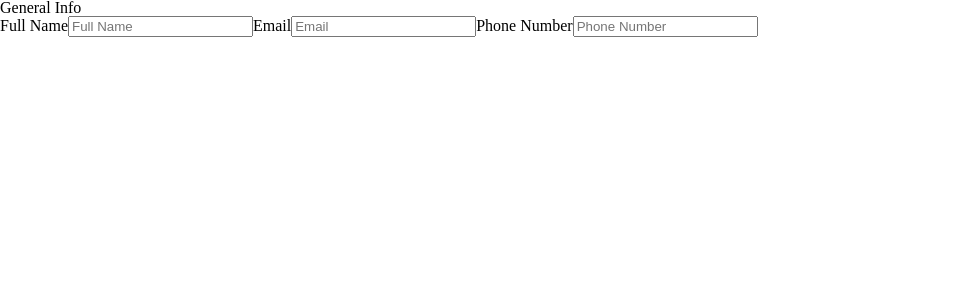
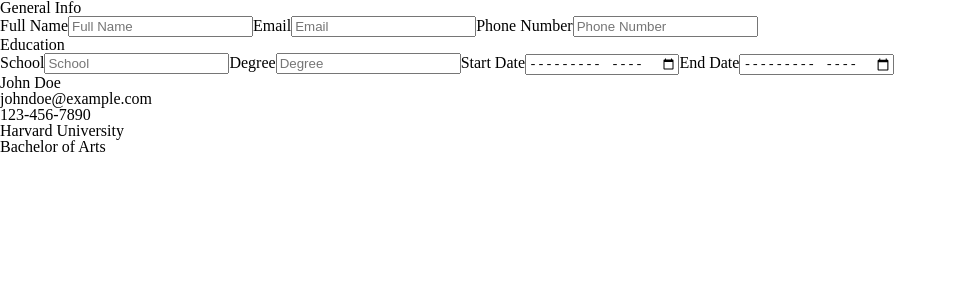
Before and after one commit to dylen400mh/cv-application, a React (Vite) app: page / in a window 1280 px wide. Shown: the top 300 px of the page, without its empty margins (0-957 px from the left). Built offline with nearby package versions, Linux system fonts and the light colour scheme.

Commit message:
Create Education component

```diff
--- a/src/components/App.jsx
+++ b/src/components/App.jsx
@@ -1,19 +1,28 @@
 import { useState } from "react";
 import "../styles/App.css";
 import GeneralInfo from "./GeneralInfo";
+import Education from "./Education";
 import Resume from "./Resume";
 
 function App() {
   const [generalInfo, setGeneralInfo] = useState({
-    name: "",
-    email: "",
-    phone: "",
+    name: "John Doe",
+    email: "johndoe@example.com",
+    phone: "123-456-7890",
+  });
+
+  const [education, setEducation] = useState({
+    school: "Harvard University",
+    degree: "Bachelor of Arts",
+    startDate: "",
+    endDate: "",
   });
 
   return (
     <>
-      <GeneralInfo data={generalInfo} handleChange={setGeneralInfo}/>
-      <Resume generalInfo={generalInfo} />
+      <GeneralInfo data={generalInfo} handleChange={setGeneralInfo} />
+      <Education data={education} handleChange={setEducation} />
+      <Resume generalInfo={generalInfo} education={education} />
     </>
   );
 }
--- /dev/null
+++ b/src/components/Education.jsx
@@ -0,0 +1,33 @@
+function Education({ data, handleChange }) {
+  const handleSchoolChange = (e) => {
+    handleChange({ ...data, school: e.target.value });
+  };
+
+  const handleDegreeChange = (e) => {
+    handleChange({ ...data, degree: e.target.value });
+  };
+
+  const handleStartChange = (e) => {
+    handleChange({ ...data, startDate: e.target.value });
+  };
+
+  const handleEndChange = (e) => {
+    handleChange({ ...data, endDate: e.target.value });
+  };
+
+  return (
+    <section>
+      <h1>Education</h1>
+      <label htmlFor="">School</label>
+      <input type="text" placeholder="School" onChange={handleSchoolChange} />
+      <label htmlFor="">Degree</label>
+      <input type="text" placeholder="Degree" onChange={handleDegreeChange} />
+      <label htmlFor="">Start Date</label>
+      <input type="month" onChange={handleStartChange} />
+      <label htmlFor="">End Date</label>
+      <input type="month" onChange={handleEndChange} />
+    </section>
+  );
+}
+
+export default Education;
--- a/src/components/Resume.jsx
+++ b/src/components/Resume.jsx
@@ -1,5 +1,10 @@
 /* eslint-disable react/prop-types */
-function Resume({ generalInfo }) {
+function Resume({ generalInfo, education }) {
+  const educationDateString =
+    education.startDate || education.endDate
+      ? `${education.startDate} - ${education.endDate}`
+      : "";
+
   return (
     <div>
       <header>
@@ -10,7 +15,9 @@ function Resume({ generalInfo }) {
         </ul>
       </header>
       <main>
-
+        <h2>{education.school}</h2>
+        <h3>{education.degree}</h3>
+        <span>{educationDateString}</span>
       </main>
     </div>
   );
```
